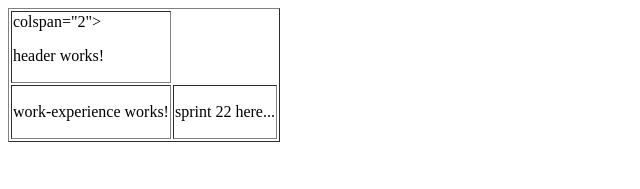
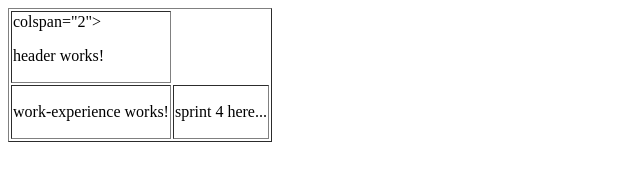
Before and after one commit to DonKiwi-cyber/DonKiwi-cyber.github.io, an Angular app: page / in a window 1280 px wide. Shown: the top 189 px of the page, without its empty margins (0-640 px from the left). Built offline with nearby package versions, Linux system fonts and the light colour scheme.

Commit message:
create release hotfixes

```diff
--- a/src/app/app.component.html
+++ b/src/app/app.component.html
@@ -9,7 +9,7 @@
       <app-work-experience></app-work-experience>
     </td>
     <td>
-      sprint 22 here...
+      sprint 4 here...
     </td>
   </tr>
 </table>
```
